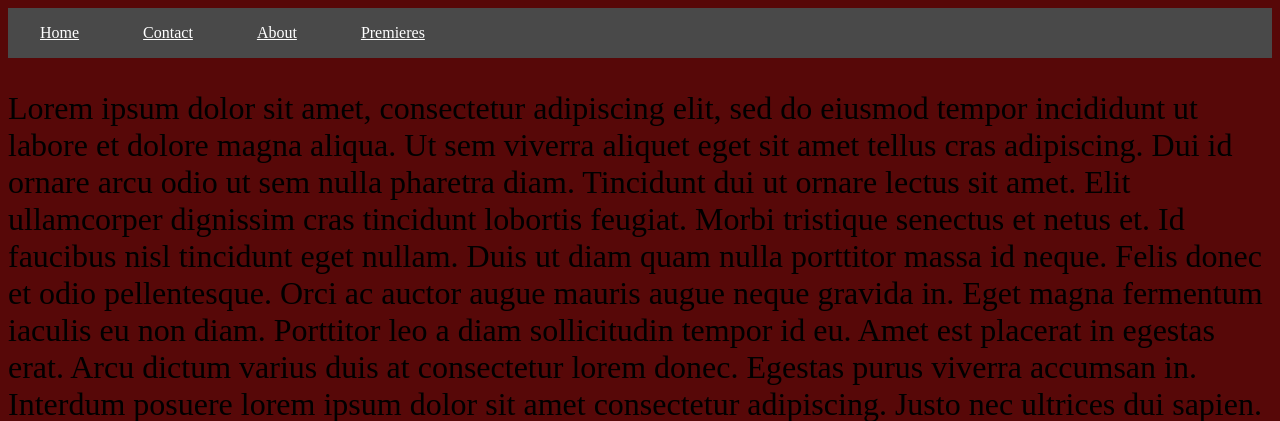
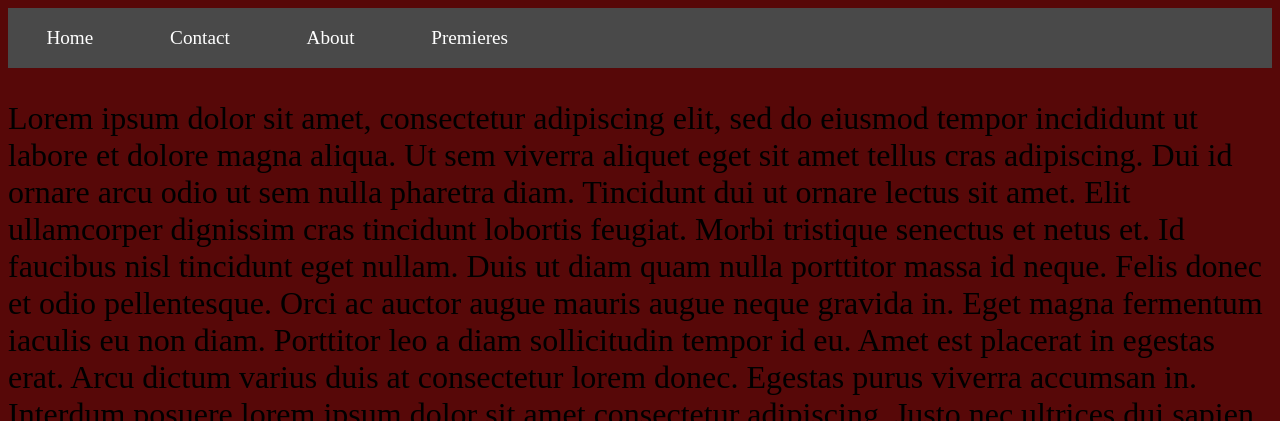
Before and after one commit to AlexMist23/Cinema_Service, a Django app: template cinema_app/templates/landing_page.html in a window 1280 px wide. Shown: the top 421 px of the page. Run offline with Django 4.2, Linux system fonts and the light colour scheme; the template is opened without the code that fills it, so the values that code supplies are empty.

Commit message:
First day - Landing page, html, css

```diff
--- a/cinema_app/static/style.css
+++ b/cinema_app/static/style.css
@@ -12,8 +12,9 @@ body {
   float: left;
   color: white;
   text-align: center;
+  text-decoration: None;
   padding: 1em 2em;
-  font-size: 1em;
+  font-size: 1.2em;
 }
 
 .nav-bar a:hover {
```
